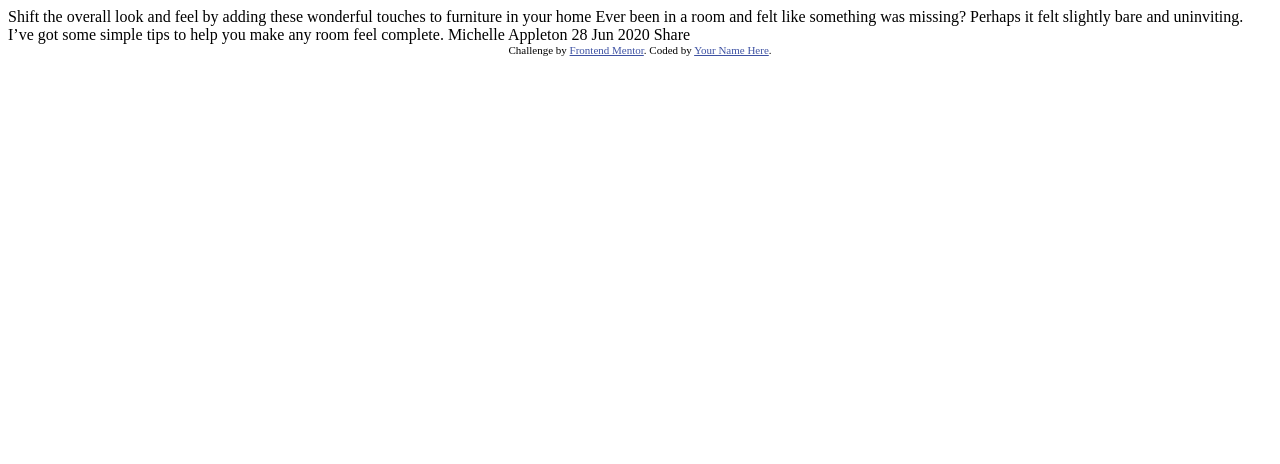
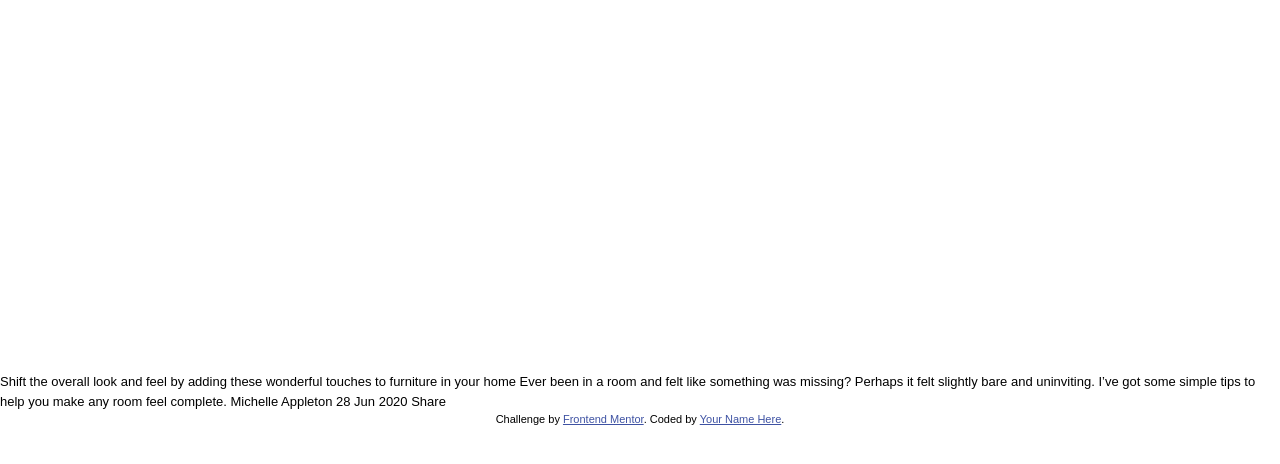
Before and after one commit to dedku/Article-preview-component-DailyNewbie_16, a plain HTML site: page index.html in a window 1280 px wide. Drawn offline with nearby package versions, Linux system fonts and the light colour scheme.

Commit message:
css setup

```diff
--- a/index.html
+++ b/index.html
@@ -1,19 +1,14 @@
 <!DOCTYPE html>
 <html lang="en">
+
 <head>
   <meta charset="UTF-8">
-  <meta name="viewport" content="width=device-width, initial-scale=1.0"> <!-- displays site properly based on user's device -->
+  <meta name="viewport" content="width=device-width, initial-scale=1.0">
+  <link rel="stylesheet" href="style.css">
+  <link rel="icon" type="image/png" sizes="32x32" href="./images/favicon-32x32.png">
+  <title>Frontend Mentor | Article preview component</title>
+</head>
 
-  <link rel="icon" type="image/png" sizes="32x32" href="./images/favicon-32x32.png">
-
-  <title>Frontend Mentor | Article preview component</title>
-
-  <!-- Feel free to remove these styles or customise in your own stylesheet 👍 -->
-  <style>
-    .attribution { font-size: 11px; text-align: center; }
-    .attribution a { color: hsl(228, 45%, 44%); }
-  </style>
-</head>
 <body>
 
   Shift the overall look and feel by adding these wonderful
@@ -28,9 +23,14 @@
 
   Share
 
-  <div class="attribution">
-    Challenge by <a href="https://www.frontendmentor.io?ref=challenge" target="_blank">Frontend Mentor</a>.
-    Coded by <a href="#">Your Name Here</a>.
-  </div>
+  <footer>
+    <div class="attribution">
+      Challenge by <a href="https://www.frontendmentor.io?ref=challenge" target="_blank">Frontend Mentor</a>.
+      Coded by <a href="#">Your Name Here</a>.
+    </div>
+  </footer>
+  <script type="module" src="https://unpkg.com/ionicons@5.5.2/dist/ionicons/ionicons.esm.js"></script>
+  <script nomodule src="https://unpkg.com/ionicons@5.5.2/dist/ionicons/ionicons.js"></script>
 </body>
+
 </html>
--- /dev/null
+++ b/style.css
@@ -0,0 +1,115 @@
+@import url('https://fonts.googleapis.com/css2?family=Manrope:wght@500;700&display=swap');
+
+:root {
+    --clr-blue-800: hsl(217, 19%, 35%);
+    --clr-blue-600: hsl(214, 17%, 51%);
+    --clr-blue-400: hsl(212, 23%, 69%);
+    --clr-blue-200: hsl(210, 46%, 95%);
+
+    --fs-100: 1.3rem;
+}
+
+/* Box sizing rules */
+*,
+*::before,
+*::after {
+    box-sizing: border-box;
+}
+
+* {
+    padding: 0;
+    margin: 0;
+    font: inherit;
+}
+
+/* Remove list styles on ul, ol elements with a list role, which suggests default styling will be removed */
+ul[role='list'],
+ol[role='list'] {
+    list-style: none;
+}
+
+html,
+body {
+    height: 100%;
+}
+
+html {
+    font-size: 62.5%;
+}
+
+/* Set core root defaults */
+html:focus-within {
+    scroll-behavior: smooth;
+}
+
+/* Set core body defaults */
+body {
+    text-rendering: optimizeSpeed;
+    line-height: 1.5;
+}
+
+/* A elements that don't have a class get default styles */
+a:not([class]) {
+    text-decoration-skip-ink: auto;
+}
+
+/* Make images easier to work with */
+img,
+picture,
+svg {
+    max-width: 100%;
+    display: block;
+}
+
+/* Remove all animations, transitions and smooth scroll for people that prefer not to see them */
+@media (prefers-reduced-motion: reduce) {
+    html:focus-within {
+        scroll-behavior: auto;
+    }
+
+    *,
+    *::before,
+    *::after {
+        animation-duration: 0.01ms !important;
+        animation-iteration-count: 1 !important;
+        transition-duration: 0.01ms !important;
+        scroll-behavior: auto !important;
+    }
+}
+
+/* general */
+body {
+    font-family: 'Kumbh Sans', sans-serif;
+    font-size: var(--fs-100);
+    display: flex;
+    flex-direction: column;
+    justify-content: center;
+    align-items: center;
+}
+
+main,
+section {
+    height: 100%;
+    width: 100%;
+}
+
+section {
+    display: flex;
+    justify-content: center;
+    align-items: center;
+}
+
+/* utilities */
+
+
+
+/* components */
+
+.attribution {
+    font-size: 11px;
+    text-align: center;
+}
+
+.attribution a {
+    color: hsl(228, 45%, 44%);
+}
```
